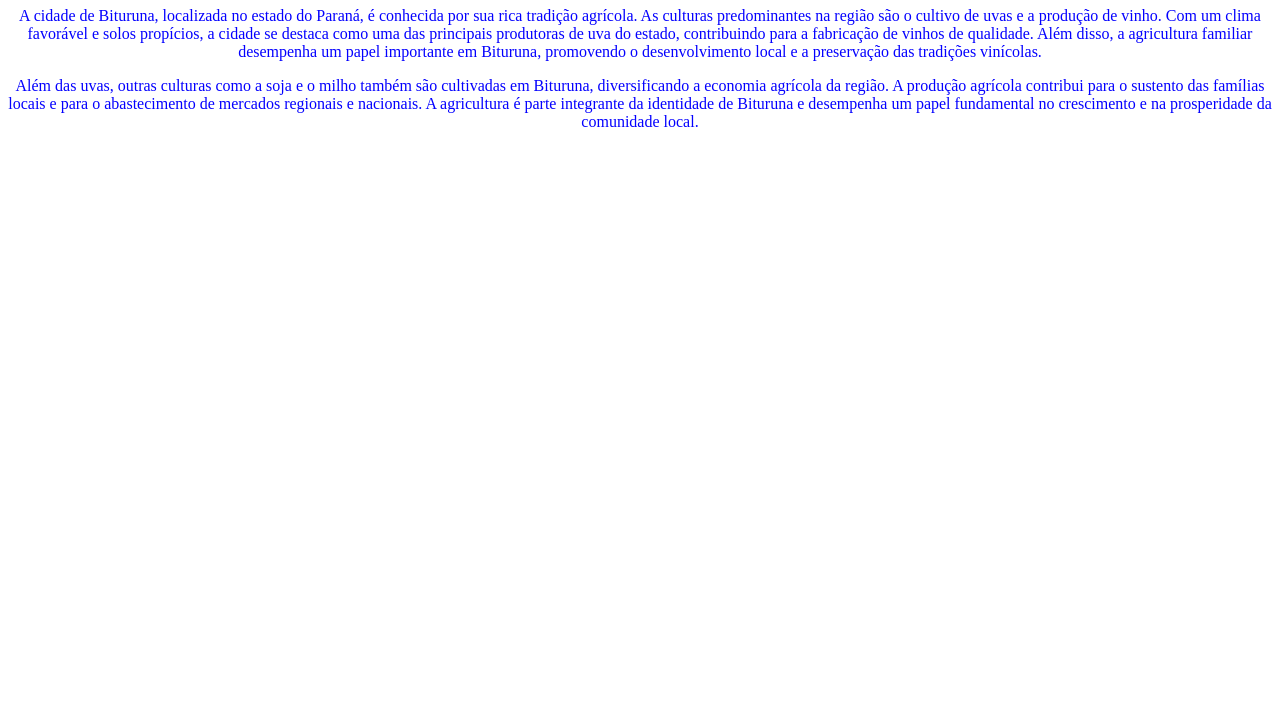
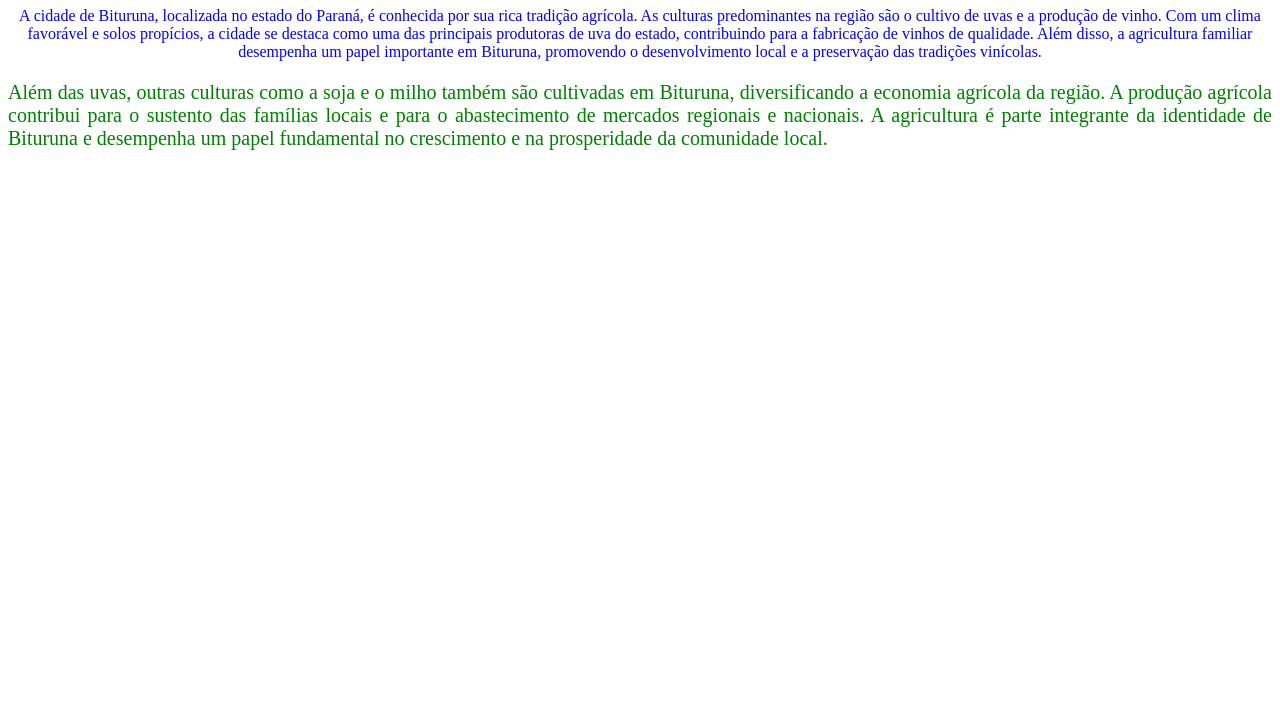
Before and after one commit to wagnertalaska/GeWagnertalaskaturmaAp, a plain HTML site: page index.html in a window 1280 px wide. Shown: the part 73-800 px from the top of the page. Drawn offline with Linux system fonts and the light colour scheme.

Commit message:
adicionando classes

```diff
--- a/index.html
+++ b/index.html
@@ -24,7 +24,7 @@
     Além disso, a agricultura familiar desempenha um papel importante em Bituruna, promovendo
     o desenvolvimento local e a preservação das tradições vinícolas.
   </p>
-  <p>
+  <p class="texto">
     Além das uvas, outras culturas como a soja e o milho também são cultivadas em Bituruna, diversificando a economia
     agrícola da região. A produção agrícola contribui para o sustento das famílias locais e para o abastecimento de
     mercados regionais e nacionais. A agricultura é parte integrante da identidade de Bituruna e desempenha um papel
--- a/style.css
+++ b/style.css
@@ -5,7 +5,14 @@ body {text-align: center;
 }
 
 
-#titulo(
+#titulo{
     font-size :30 px;
     text-align: center;
-)
+
+}
+
+.texto{
+    text-align: justify;
+    font-size: 20px;
+    color:green;
+}
```
